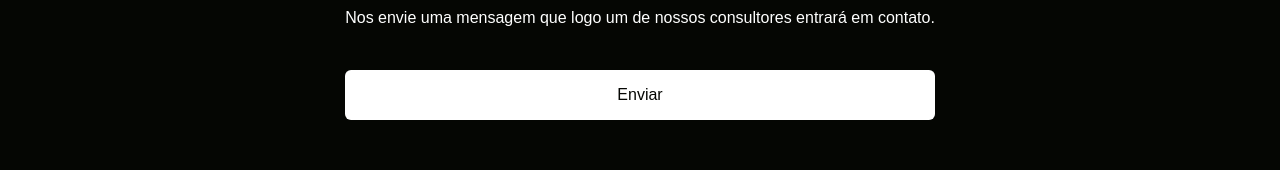
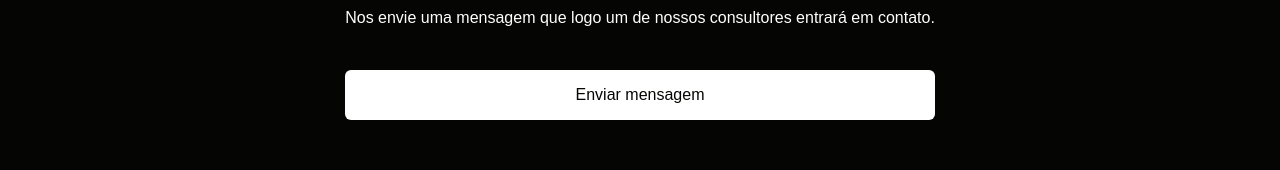
Before and after one commit to thh-carvalho/dvco-website, a Next.js app: page /dvco-website/ in a window 1280 px wide. Shown: the part 1594-1764 px from the top of the page. Built offline with nearby package versions, Linux system fonts and the light colour scheme.

Commit message:
Test: Test deploy

```diff
--- a/src/app/contact/ButtonContact.tsx
+++ b/src/app/contact/ButtonContact.tsx
@@ -7,7 +7,7 @@ export default function ButtonContact(){
 
         <a href="https://wa.me/15551234567?text=Olá,%20Gostaria%20de%20saber%20mais%20sobre%20os%20seus%20seviços.">
             <button className='bg-[#ffffff] text-[#050603] w-full h-[50px] rounded-md mt-5 cursor-pointer'>
-                Enviar
+                Enviar mensagem
             </button>
         </a>
     )
```
